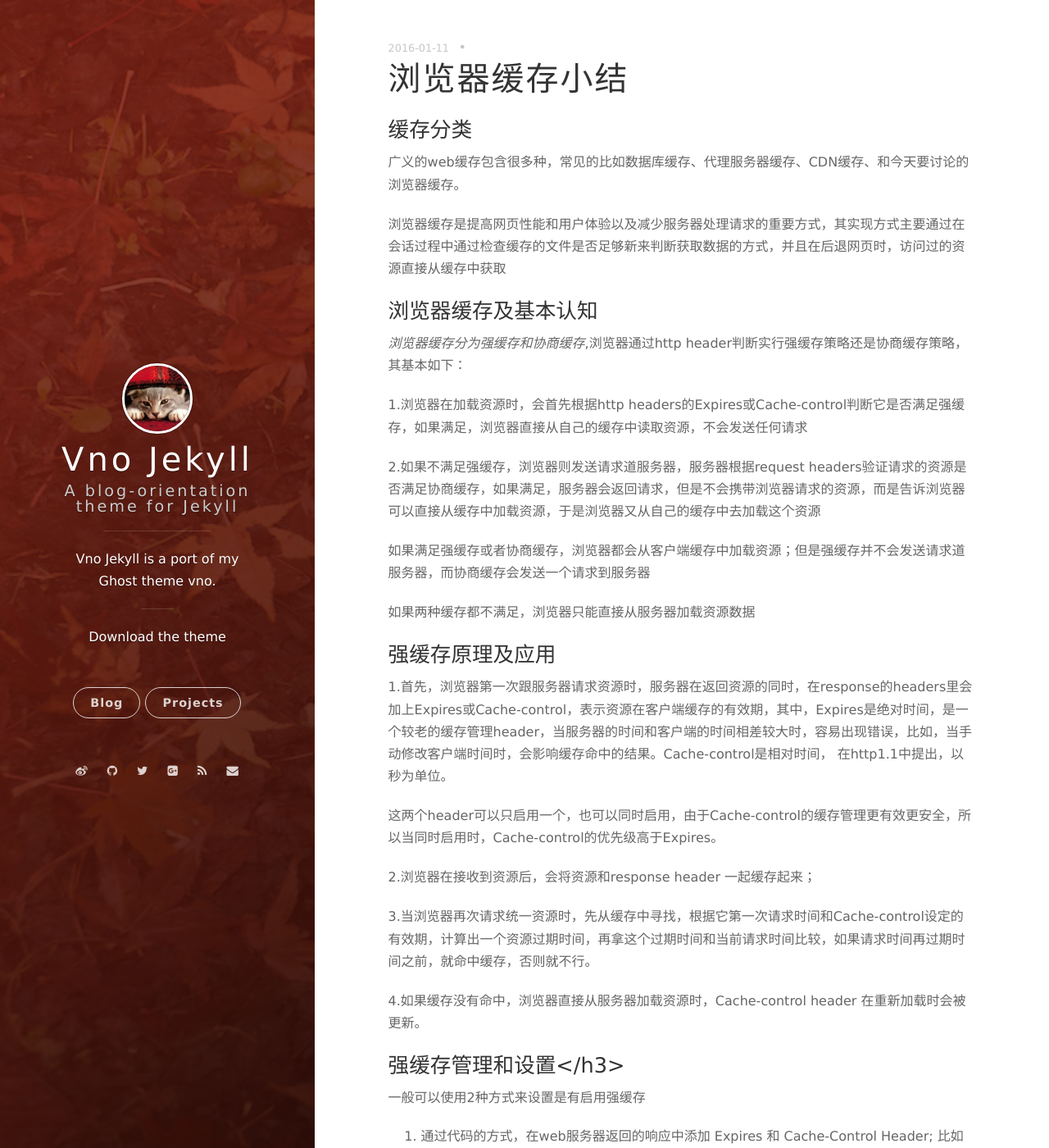
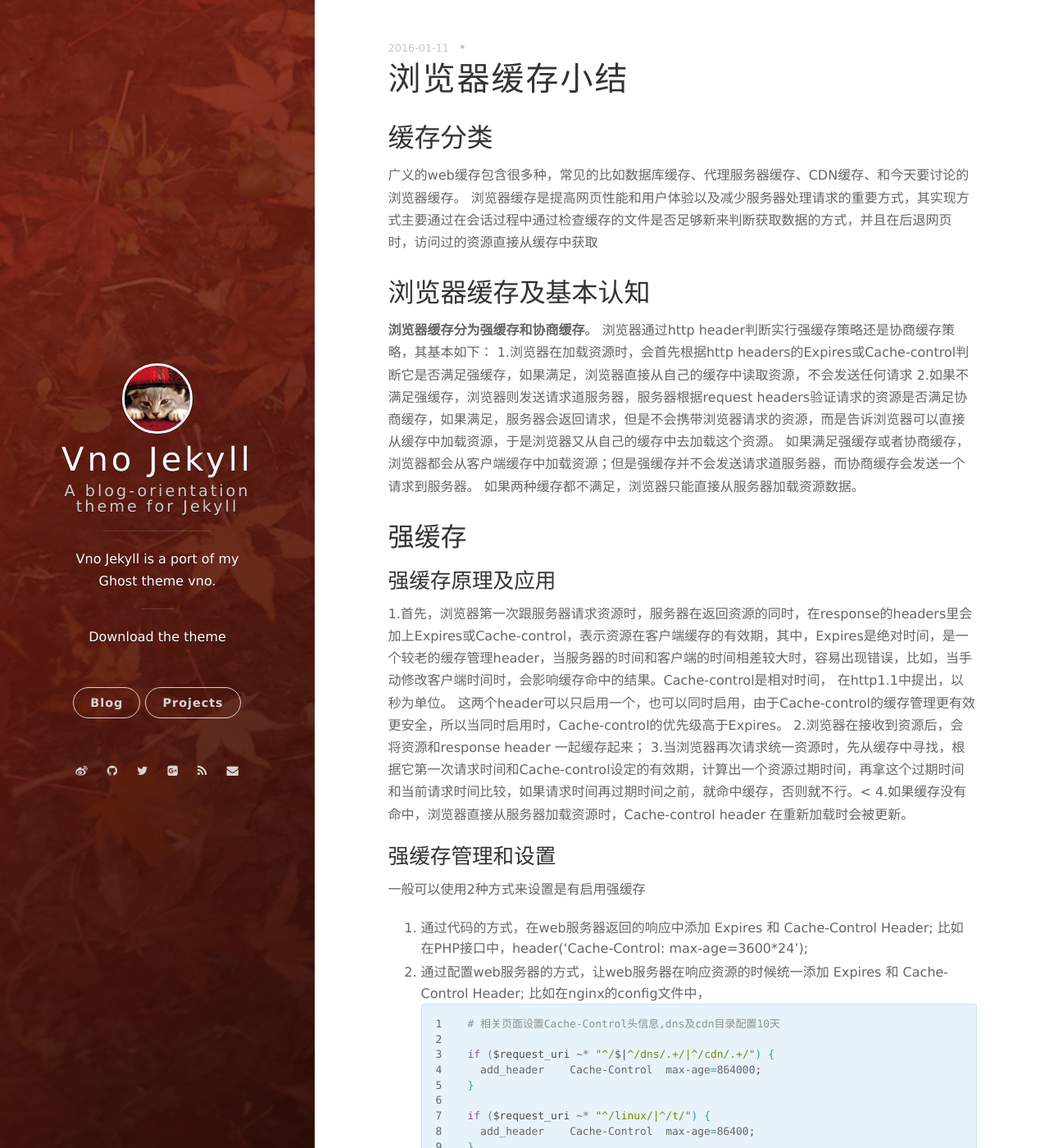
Before and after one commit to Emma0118/Emma0118.github.io, a Jekyll site: the page built from _posts/2018-01-11-browser-cache.markdown, in a window 1280 px wide and 1400 px high. Shown: the whole window at 82% size. Built offline with Jekyll 4.4.1, drawn with Linux system fonts in a browser that asks for light colours; nearby versions of some CDN libraries; comment, search, counter and statistics services are not loaded; some of the changed text lies outside the part shown.

Commit message:
增加 强缓存管理

````diff
--- a/_posts/2018-01-11-browser-cache.markdown
+++ b/_posts/2018-01-11-browser-cache.markdown
@@ -3,26 +3,29 @@
 title: 浏览器缓存小结
 date: 2016-01-11 15:32:24.000000000 +09:00
 ---
-<h3>缓存分类</h3>
-<p>广义的web缓存包含很多种，常见的比如数据库缓存、代理服务器缓存、CDN缓存、和今天要讨论的浏览器缓存。</p>
-<p>浏览器缓存是提高网页性能和用户体验以及减少服务器处理请求的重要方式，其实现方式主要通过在会话过程中通过检查缓存的文件是否足够新来判断获取数据的方式，并且在后退网页时，访问过的资源直接从缓存中获取</p>
+## 缓存分类
+广义的web缓存包含很多种，常见的比如数据库缓存、代理服务器缓存、CDN缓存、和今天要讨论的浏览器缓存。
+浏览器缓存是提高网页性能和用户体验以及减少服务器处理请求的重要方式，其实现方式主要通过在会话过程中通过检查缓存的文件是否足够新来判断获取数据的方式，并且在后退网页时，访问过的资源直接从缓存中获取
 
 
 
-<h3>浏览器缓存及基本认知</h3>
-<em>浏览器缓存分为强缓存和协商缓存</em>,浏览器通过http header判断实行强缓存策略还是协商缓存策略，其基本如下：
-<p>1.浏览器在加载资源时，会首先根据http headers的Expires或Cache-control判断它是否满足强缓存，如果满足，浏览器直接从自己的缓存中读取资源，不会发送任何请求</p>
-<p>2.如果不满足强缓存，浏览器则发送请求道服务器，服务器根据request headers验证请求的资源是否满足协商缓存，如果满足，服务器会返回请求，但是不会携带浏览器请求的资源，而是告诉浏览器可以直接从缓存中加载资源，于是浏览器又从自己的缓存中去加载这个资源</p>
-<p>如果满足强缓存或者协商缓存，浏览器都会从客户端缓存中加载资源；但是强缓存并不会发送请求道服务器，而协商缓存会发送一个请求到服务器</p>
-<p>如果两种缓存都不满足，浏览器只能直接从服务器加载资源数据</p>
+## 浏览器缓存及基本认知
+**浏览器缓存分为强缓存和协商缓存**。
+浏览器通过http header判断实行强缓存策略还是协商缓存策略，其基本如下：
+1.浏览器在加载资源时，会首先根据http headers的Expires或Cache-control判断它是否满足强缓存，如果满足，浏览器直接从自己的缓存中读取资源，不会发送任何请求
+2.如果不满足强缓存，浏览器则发送请求道服务器，服务器根据request headers验证请求的资源是否满足协商缓存，如果满足，服务器会返回请求，但是不会携带浏览器请求的资源，而是告诉浏览器可以直接从缓存中加载资源，于是浏览器又从自己的缓存中去加载这个资源。
+如果满足强缓存或者协商缓存，浏览器都会从客户端缓存中加载资源；但是强缓存并不会发送请求道服务器，而协商缓存会发送一个请求到服务器。
+如果两种缓存都不满足，浏览器只能直接从服务器加载资源数据。
 
-<h3>强缓存原理及应用</h3>
-<p>1.首先，浏览器第一次跟服务器请求资源时，服务器在返回资源的同时，在response的headers里会加上Expires或Cache-control，表示资源在客户端缓存的有效期，其中，Expires是绝对时间，是一个较老的缓存管理header，当服务器的时间和客户端的时间相差较大时，容易出现错误，比如，当手动修改客户端时间时，会影响缓存命中的结果。Cache-control是相对时间， 在http1.1中提出，以秒为单位。</p>
+## 强缓存
+
+### 强缓存原理及应用
+1.首先，浏览器第一次跟服务器请求资源时，服务器在返回资源的同时，在response的headers里会加上Expires或Cache-control，表示资源在客户端缓存的有效期，其中，Expires是绝对时间，是一个较老的缓存管理header，当服务器的时间和客户端的时间相差较大时，容易出现错误，比如，当手动修改客户端时间时，会影响缓存命中的结果。Cache-control是相对时间， 在http1.1中提出，以秒为单位。
 这两个header可以只启用一个，也可以同时启用，由于Cache-control的缓存管理更有效更安全，所以当同时启用时，Cache-control的优先级高于Expires。
-<p>2.浏览器在接收到资源后，会将资源和response header 一起缓存起来；</p>
-<p>3.当浏览器再次请求统一资源时，先从缓存中寻找，根据它第一次请求时间和Cache-control设定的有效期，计算出一个资源过期时间，再拿这个过期时间和当前请求时间比较，如果请求时间再过期时间之前，就命中缓存，否则就不行。</p>
-<p>4.如果缓存没有命中，浏览器直接从服务器加载资源时，Cache-control header 在重新加载时会被更新。</p>
-### 强缓存管理和设置</h3>
+2.浏览器在接收到资源后，会将资源和response header 一起缓存起来；
+3.当浏览器再次请求统一资源时，先从缓存中寻找，根据它第一次请求时间和Cache-control设定的有效期，计算出一个资源过期时间，再拿这个过期时间和当前请求时间比较，如果请求时间再过期时间之前，就命中缓存，否则就不行。<
+4.如果缓存没有命中，浏览器直接从服务器加载资源时，Cache-control header 在重新加载时会被更新。
+### 强缓存管理和设置
 一般可以使用2种方式来设置是有启用强缓存
 1. 通过代码的方式，在web服务器返回的响应中添加 Expires 和 Cache-Control Header;
 比如在PHP接口中，header('Cache-Control: max-age=3600*24');
@@ -39,3 +42,7 @@
 8      add_header    Cache-Control  max-age=86400;
 9    }
 ```
+## 协商缓存
+### 协商缓存原理
+如果浏览器对某个资源的请求没有命中强缓存，浏览器就不能确定是否能使用已经缓存的资源，因此就会发一个请求到服务器，验证协商缓存是否命中，如果协商缓存命中，请求响应返回的http状态为304，并且会显示一个Not Modified的字符串。
+协商缓存利用的是 【Last-Modified, If-Modified-Since】和 【Etag, If-none-Match】这两对 Header来管理。
````
